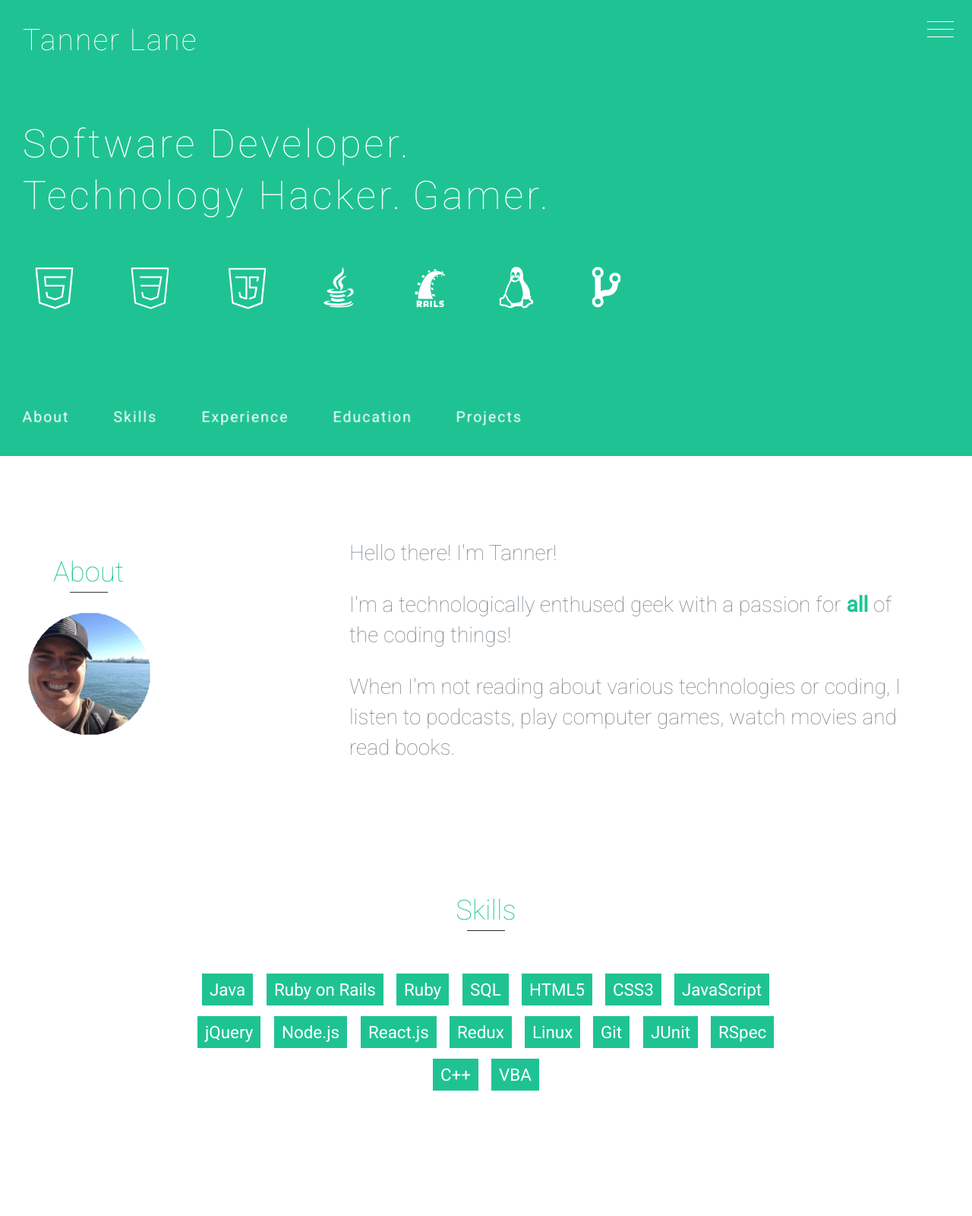
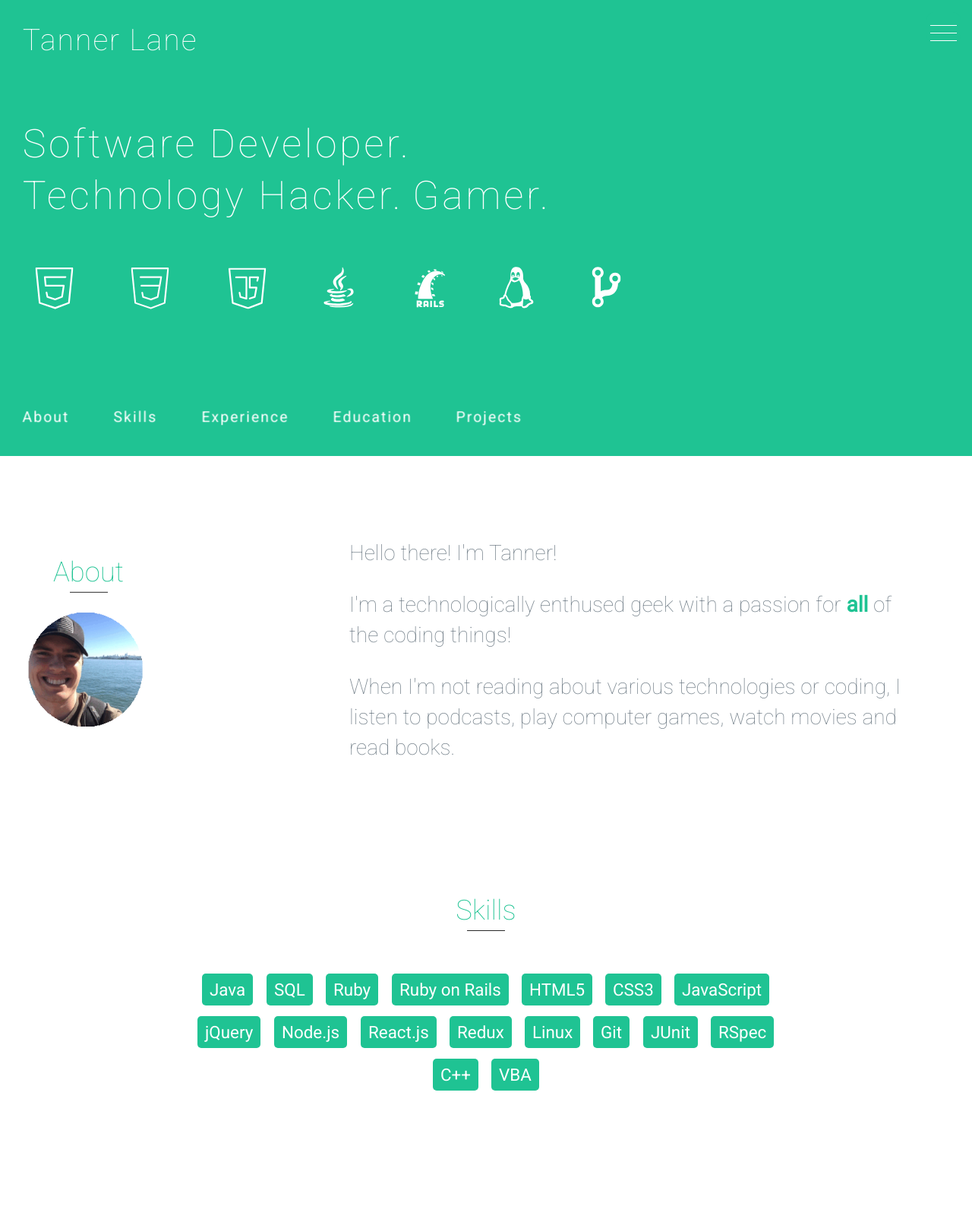
Before and after one commit to tal763/tal763.github.io, a website: page index.html in a window 1280 px wide. Shown: the top 1600 px of the page at 76% size. Drawn offline with nearby package versions, Linux system fonts and the light colour scheme; a web font is replaced by a local one.

Commit message:
change to sub-menu span

```diff
--- a/index.html
+++ b/index.html
@@ -56,6 +56,7 @@ Tanner personal portfolio, Tanner Lane personal porfolio">
           </ul>
           <button class="sidebarBtn">
       <span></span>
+</button>
   </div>
 
     <div id="lead">
@@ -353,7 +354,7 @@ Tanner personal portfolio, Tanner Lane personal porfolio">
         <div class="row">
           <div class="col-md-4">
             <h2 class="heading" id="about-shift">About</h2>
-            <h2 id="my-img"><img src="images/self-circular-resize2.gif" width="160px" height="160px"/></h2>
+            <h2 id="my-img"><img src="images/self-circular-resize2.gif" width="150px" height="150px"/></h2>
           </div>
 
           <!-- <div class="col-md-4">
@@ -387,9 +388,9 @@ Tanner personal portfolio, Tanner Lane personal porfolio">
       <h2 class="heading">Skills</h2>
       <ul>
            <li class="hvr-grow-shadow" id="heading-background">Java</li>
+           <li class="hvr-grow-shadow" id="heading-background">SQL</li>
+           <li class="hvr-grow-shadow" id="heading-background">Ruby</li>
            <li class="hvr-grow-shadow" id="heading-background">Ruby on Rails</li>
-           <li class="hvr-grow-shadow" id="heading-background">Ruby</li>
-           <li class="hvr-grow-shadow" id="heading-background">SQL</li>
            <li class="hvr-grow-shadow" id="heading-background">HTML5</li>
            <li class="hvr-grow-shadow" id="heading-background">CSS3</li>
            <li class="hvr-grow-shadow" id="heading-background">JavaScript</li>
@@ -594,6 +595,8 @@ Tanner personal portfolio, Tanner Lane personal porfolio">
      <!-- </div> -->
      <!-- End #contact -->
 </div>
+
+</div>
      <footer>
           <div class="container">
                <div class="row">
--- a/scss/styles.scss
+++ b/scss/styles.scss
@@ -52,7 +52,8 @@ $text: #74808a;
 }
 
 #heading-background{
-     color: white;
+     border-radius: 5px;
+     color: #FFF;
      animation: colorchange 50s;
      /* animation-name followed by duration in seconds*/
      animation-iteration-count: 200;
@@ -258,9 +259,13 @@ body {
      }
 }
 
-#main-page {
-
-}
+// #main-page {
+//      // opacity: 0.5 !important;
+// position: fixed;
+// height: 5000px;
+// width: 5000px;
+// opacity: 0.5;
+// }
 
 // test menu code
 .sidebar {
@@ -307,11 +312,12 @@ ul#menu-list li a {
 }
 
 .sidebarBtn {
+     align-content: center;
      position: fixed;
      top: 2vh;
      right: 15px;
-     width: 50px;
-     height: 45px;
+     width: 45px;
+     height: 40px;
      box-sizing: border-box;
      cursor: pointer;
      animation: colorchange 50s;
@@ -332,11 +338,11 @@ ul#menu-list li a {
      margin: auto;
      width: 35px;
      height: 1px;
+     right: .4vw;
      background: #fff;
      position: absolute;
-     top: 22px;
+     top: 3.4vh;
      transition: 0.6s;
-     height: 1px;
 }
 
 .sidebarBtn span:before {
@@ -434,8 +440,9 @@ footer {
 }
 
 footer p {
-     font-size: 1.4em;
+     font-size: 1.1em;
      font-weight: 500;
+     letter-spacing: 1px;
      font-family: "Roboto";
      color: #FFF !important;
 }
@@ -1113,7 +1120,7 @@ ul#horizontal-list li a {
 .education-block {
      max-width: 700px;
      margin: 0 auto 30px;
-     padding: 15px;
+     padding: 25px;
      border: 1px solid $border;
      text-align: left;
 
@@ -1158,7 +1165,7 @@ ul#horizontal-list li a {
 */
 #projects {
      font-family: 'Roboto';
-     padding: 95px 15px;
+     padding: 100px 15px;
      text-align: center;
 
      h2 {
```
Also changed, not shown: css/styles.css.
